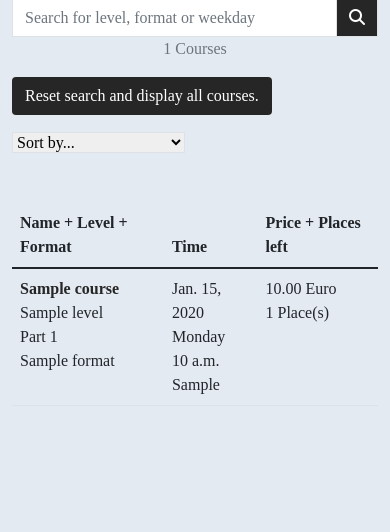
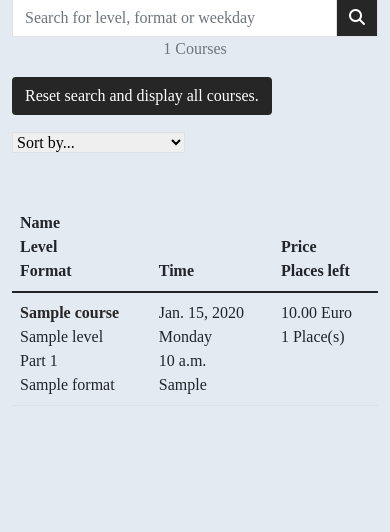
Before and after one commit to JulianeGampe/language-school, a Django app: page /courses/ in a window 390 px wide. Shown: the part 205-737 px from the top of the page. Run offline with Django 3.2, Linux system fonts and the light colour scheme; tables that the repository leaves empty hold one stand-in row (values such as "Sample post"); parts of the project's set-up code (start-up, migrations or seed data) failed here and were passed over; some libraries are stand-ins or nearby versions; some web fonts are replaced.

Commit message:
Change table head on xs disaplay

```diff
--- a/courses/templates/courses/courses.html
+++ b/courses/templates/courses/courses.html
@@ -55,11 +55,18 @@
                 <thead>
                     <th class="d-none d-sm-table-cell">Course Name</th>
                     <th class="d-none d-sm-table-cell">Level + Format</th>
-                    <th class="d-table-cell d-sm-none">Name + Level + Format</th>
+                    <th class="d-table-cell d-sm-none">
+                        Name<br>
+                        Level<br>
+                        Format
+                    </th>
                     <th>Time</th>
                     <th class="d-none d-sm-table-cell">Places left</th>
                     <th class="d-none d-sm-table-cell">Price</th>
-                    <th class="d-table-cell d-sm-none">Price + Places left</th>
+                    <th class="d-table-cell d-sm-none">
+                        Price<br>
+                        Places left
+                    </th>
                 </thead>
                 <tbody>
                 {% for course in courses %}
@@ -124,11 +131,18 @@
                 <thead>
                     <th class="d-none d-sm-table-cell">Course Name</th>
                     <th class="d-none d-sm-table-cell">Level + Format</th>
-                    <th class="d-table-cell d-sm-none">Name + Level + Format</th>
+                    <th class="d-table-cell d-sm-none">
+                        Name<br>
+                        Level<br>
+                        Format
+                    </th>
                     <th>Time</th>
                     <th class="d-none d-sm-table-cell">Places left</th>
                     <th class="d-none d-sm-table-cell">Price</th>
-                    <th class="d-table-cell d-sm-none">Price + Places left</th>
+                    <th class="d-table-cell d-sm-none">
+                        Price<br>
+                        Places left
+                    </th>
                 </thead>
                 <tbody>
                 {% for course in courses %}
```
